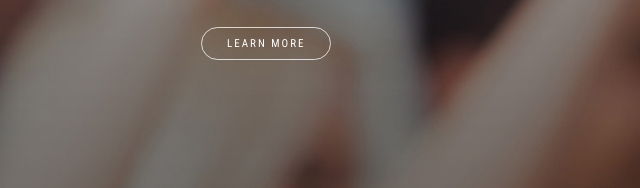
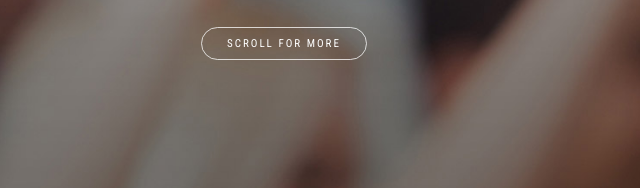
Before and after one commit to lloydowensjr/cfisd-spirit, a plain HTML site: page index.html in a window 1280 px wide. Shown: the part 569-757 px from the top of the page, 267-907 px from the left. Drawn offline with nearby package versions, Linux system fonts and the light colour scheme; a web font is replaced by a local one.

Commit message:
fixed scroll button

```diff
--- a/index.html
+++ b/index.html
@@ -89,7 +89,7 @@
           <div class="caption-content">
             <div class="font-alt mb-40 titan-title-size-3">1-2-3 GET <br>INVOLVED<br> WITH CFISD! </div>
             <div class="font-alt mb-30 titan-title-size-1">Let’s cheer on CFISD and lend a helping hand! Whether you choose to be a volunteer, a mentor, or just want to support CFISD students and staff, there’s never a shortage of ways to get involved. Take a look at some of the options below and don’t forget to sign up for our Community Connect newsletter so that you never miss a beat.</div>
-            <a class="section-scroll btn btn-border-w btn-circle" href="#volunteer">Learn More</a>
+            <a class="section-scroll btn btn-border-w btn-circle" href="#volunteer">Scroll for More</a>
           </div>
         </div>
       </section>
```
